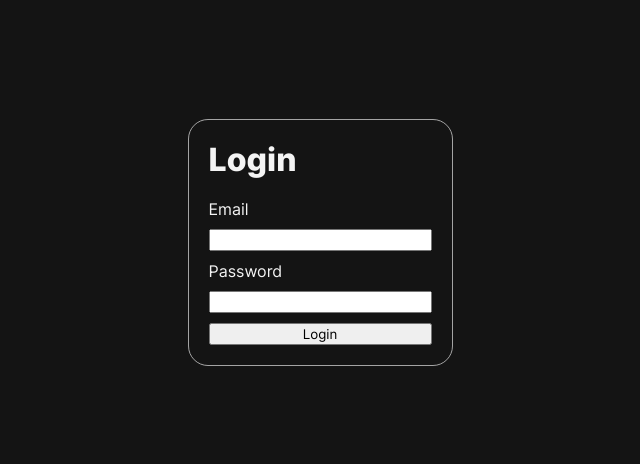
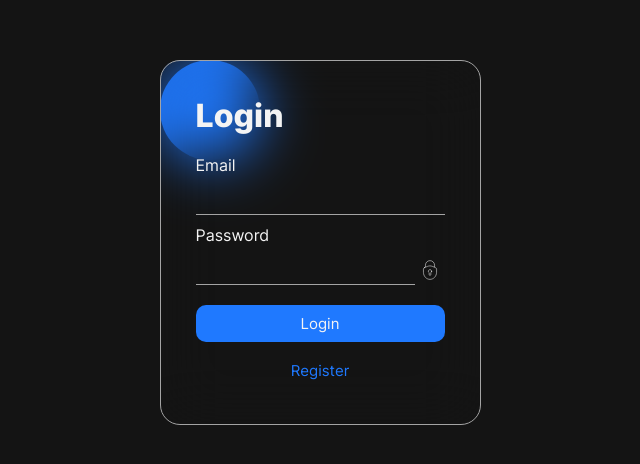
Before and after one commit to forjoa/video-net, a React (Vite) app: page /login in a window 1280 px wide. Shown: the part 158-622 px from the top of the page, without its empty margins (320-960 px from the left). Built offline with nearby package versions, Linux system fonts and the light colour scheme.

Commit message:
Login styles finished

```diff
--- a/frontend/components/Login.jsx
+++ b/frontend/components/Login.jsx
@@ -1,20 +1,59 @@
 // styles
 import '../styles/Login.css'
 
+// imports
+import { useEffect, useState } from 'react'
+
+// icons
+import lockedIcon from '../assets/icons/lock.svg'
+import unlockedIcon from '../assets/icons/unlock.svg'
+
 const Login = () => {
+    const [email, setEmail] = useState('')
+    const [password, setPassword] = useState('')
+    const [locked, setLocked] = useState(true)
+
+    useEffect(() => {document.title = 'Video Net | Login'}, [])
+
     return (
+        <>
+            <div className="circle"></div>
             <div className="login-form-container">
-            <h1>Login </h1>
+                <h1>Login</h1>
                 <form>
                     <label htmlFor="email">Email</label>
-                <input type="email" name="email" id="email" autoComplete="email"/>
+                    <input
+                        type="email"
+                        name="email"
+                        id="email"
+                        className='email-input'
+                        autoComplete="email"
+                        value={email}
+                        onChange={(e) => setEmail(e.target.value)}
+                    />
 
                     <label htmlFor="password">Password</label>
-                <input type="password" name="password" id="password" />
+                    <div className="password-container">
+                        <input
+                            type={locked ? 'password' : 'text'}
+                            name="password"
+                            id="password"
+                            className='password-input'
+                            value={password}
+                            onChange={(e) => setPassword(e.target.value)}
+                        />
+                        <img
+                            src={locked ? lockedIcon : unlockedIcon}
+                            alt="Icon to unlock password"
+                            onClick={() => setLocked(!locked)}
+                        />
+                    </div>
 
-                <input type="submit" value="Login" />
+                    <input type="submit" value="Login" className='submit-login' />
+                    <button className='link-to-register'>Register</button>
                 </form>
             </div>
+        </>
     )
 }
 
--- a/frontend/styles/Login.css
+++ b/frontend/styles/Login.css
@@ -1,10 +1,19 @@
+.circle {
+    height: 100px;
+    width: 100px;
+    background-color: var(--blue);
+    position: absolute;
+    border-radius: 50%;
+}
+
 .login-form-container {
     display: flex;
     flex-direction: column;
     gap: 20px;
-    padding: 20px;
+    padding: 35px;
     border: .1px solid var(--grey);
     border-radius: 20px;
+    backdrop-filter: blur(30px);
 }
 
 .login-form-container form {
@@ -12,3 +21,46 @@
     flex-direction: column;
     gap: 10px;
 }
+
+.password-container {
+    display: flex;
+    justify-content: space-between;
+    width: 100%;
+}
+
+.password-container img {
+    width: 30px;
+    cursor: pointer;
+}
+
+.login-form-container form input:not([type='submit']) {
+    outline: none;
+    height: 30px;
+    width: 100%;
+    background-color: transparent;
+    color: var(--white);
+    border: none;
+    border-bottom: .1px solid var(--grey);
+}
+
+.submit-login {
+    height: 37px;
+    border-radius: 10px;
+    margin-top: 10px;
+    color: var(--white);
+    background-color: var(--blue);
+    outline: none;
+    border: none;
+    cursor: pointer;
+    font-size: 15px;
+}
+
+.link-to-register {
+    height: 37px;
+    background: transparent;
+    color: var(--blue);
+    outline: none;
+    border: none;
+    cursor: pointer;
+    font-size: 15px;
+}
```
Also changed, not shown: frontend/assets/icons/lock.svg (added), frontend/assets/icons/unlock.svg (added). Lines whose indentation alone changed are shown as unchanged.
